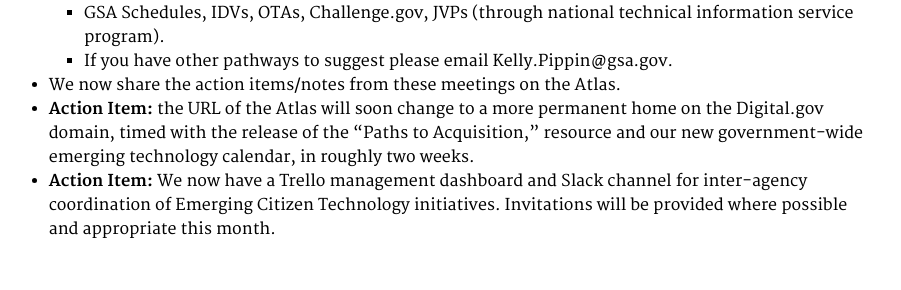
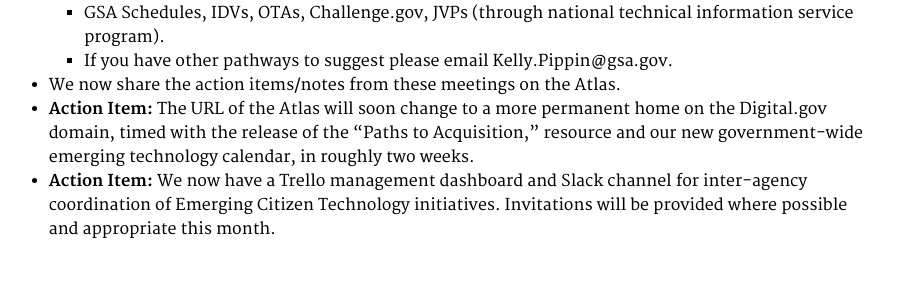
Before and after one commit to GSA/emerging-technology-atlas, a Jekyll site: the page built from pages/2018-01-Meeting.md, in a window 1280 px wide and 900 px high, scrolled down 2020 px. Shown: the part 161-451 px from the top of the window, without its empty margins (351-1252 px from the left). Built offline with Jekyll 4.4.1, drawn with Linux system fonts in a browser that asks for light colours.

```diff
--- a/pages/2018-01-Meeting.md
+++ b/pages/2018-01-Meeting.md
@@ -52,7 +52,7 @@ Innovation Hub <br>
     * GSA Schedules, IDVs, OTAs, Challenge.gov, JVPs (through national technical information service program).
     * If you have other pathways to suggest please email Kelly.Pippin@gsa.gov.
 * We now share the action items/notes from these meetings on the Atlas.
-* **Action Item:** the URL of the Atlas will soon change to a more permanent home on the Digital.gov domain, timed with the release of the “Paths to Acquisition,” resource and our new government-wide emerging technology calendar, in roughly two weeks.
+* **Action Item:** The URL of the Atlas will soon change to a more permanent home on the Digital.gov domain, timed with the release of the “Paths to Acquisition,” resource and our new government-wide emerging technology calendar, in roughly two weeks.
 * **Action Item:** We now have a Trello management dashboard and Slack channel for inter-agency coordination of Emerging Citizen Technology initiatives. Invitations will be provided where possible and appropriate this month.
 
 ### Inter-agency ECTO Initiatives Update
```
